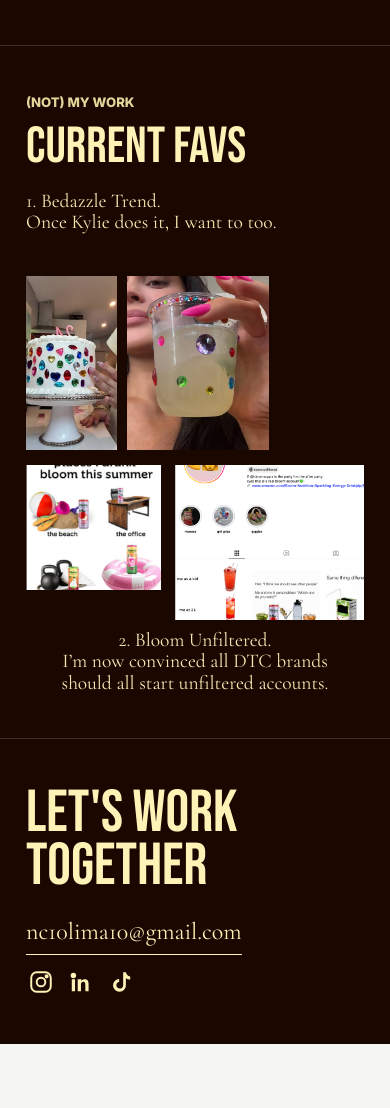
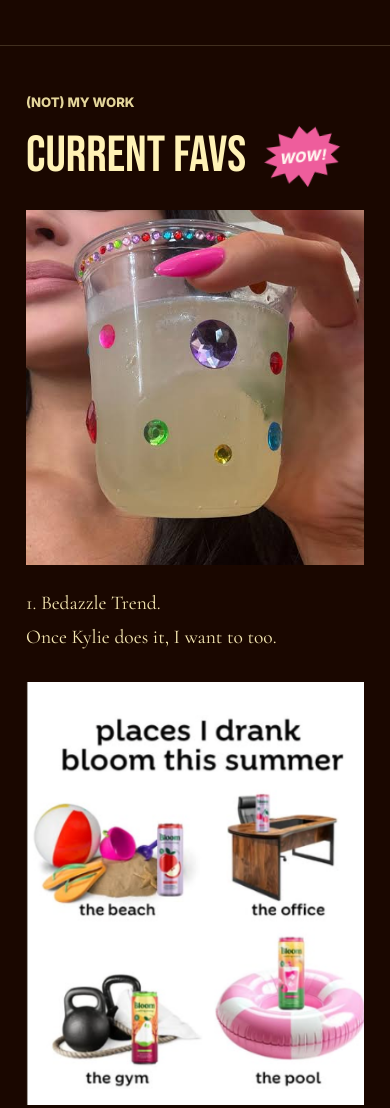
Before and after one commit to nc10lima10-lab/frwd-concepts, a website: page index.html in a window 390 px wide. Shown: the part 3275-4383 px from the top of the page. Before the commit the page ends 4319 px from the top, so only its background shows below. Drawn offline with nearby package versions, Linux system fonts and the light colour scheme; a web font is replaced by a local one.

Commit message:
Rework current favorites showcase

```diff
--- a/index.html
+++ b/index.html
@@ -7,7 +7,7 @@
     <link rel="preconnect" href="https://fonts.googleapis.com" />
     <link rel="preconnect" href="https://fonts.gstatic.com" crossorigin />
     <link
-      href="https://fonts.googleapis.com/css2?family=Bebas+Neue&family=Caveat:wght@500;600&family=Cormorant+Garamond:wght@400;500;600&family=Inter:wght@500;700;800&display=swap"
+      href="https://fonts.googleapis.com/css2?family=Bebas+Neue&family=Caveat:wght@500;600&family=Cormorant+Garamond:wght@400;500;600&family=Inter:wght@500;700;800&family=Oooh+Baby&display=swap"
       rel="stylesheet"
     />
     <link rel="stylesheet" href="styles.css" />
@@ -110,20 +110,29 @@
 
       <section class="favs-case" aria-labelledby="favs-title">
         <p class="section-label">(Not) My Work</p>
-        <h2 id="favs-title">Current Favs</h2>
+        <div class="favs-heading"><h2 id="favs-title">Current Favs</h2><span aria-hidden="true">WOW!</span></div>
         <div class="favs-layout">
-          <div class="favs-copy favs-copy--one">
-            <p>1. Bedazzle Trend.</p>
-            <p>Once Kylie does it, I want to too.</p>
-          </div>
-          <figure class="favs-image favs-image--one"><img src="assets/favs1.jpg" alt="A cake decorated with colorful gems" /></figure>
-          <figure class="favs-image favs-image--two"><img src="assets/favs2.jpg" alt="A drink decorated with colorful gems" /></figure>
-          <figure class="favs-image favs-image--three"><img src="assets/favs3.png" alt="Bloom drink summer favorites graphic" /></figure>
-          <figure class="favs-image favs-image--four"><img src="assets/favs4.png" alt="Bloom Unfiltered social media account preview" /></figure>
-          <div class="favs-copy favs-copy--two">
-            <p>2. Bloom Unfiltered.</p>
-            <p>I’m now convinced all DTC brands<br />should all start unfiltered accounts.</p>
-          </div>
+          <article class="favs-card favs-card--one">
+            <figure class="favs-image"><img src="assets/favs2.jpg" alt="A drink decorated with colorful gems" /></figure>
+            <div class="favs-copy">
+              <p>1. Bedazzle Trend.</p>
+              <p>Once Kylie does it, I want to too.</p>
+            </div>
+          </article>
+          <article class="favs-card favs-card--two">
+            <figure class="favs-image"><img src="assets/favs2.png" alt="Bloom drink summer favorites graphic" /></figure>
+            <div class="favs-copy">
+              <p>2. Bloom Unfiltered Content.</p>
+              <p>I’m now convinced all DTC brands should all start unfiltered social accounts.</p>
+            </div>
+          </article>
+          <article class="favs-card favs-card--three">
+            <figure class="favs-image"><img src="assets/favs3.jpg" alt="Jergens Confetti Cake body lotion promotion" /></figure>
+            <div class="favs-copy">
+              <p>3. Jergens on TikTok Shop.</p>
+              <p>Heavy Confetti Body Lotion promotion gives Jergens an edge over Dove and Eucerin, which aren’t on TikTok Shop.</p>
+            </div>
+          </article>
         </div>
       </section>
 
--- a/styles.css
+++ b/styles.css
@@ -360,10 +360,10 @@ a {
 }
 
 .ai-note span em {
-  font-family: "Caveat", "Comic Sans MS", cursive;
-  font-size: 1.12em;
+  font-family: "Oooh Baby", "Snell Roundhand", "Brush Script MT", cursive;
+  font-size: 1.24em;
   font-style: normal;
-  font-weight: 600;
+  font-weight: 400;
 }
 
 .ai-note i {
@@ -506,6 +506,12 @@ a {
   border-top: 1px solid rgba(255, 242, 182, 0.17);
 }
 
+.favs-heading {
+  display: flex;
+  align-items: center;
+  gap: clamp(18px, 2.4vw, 42px);
+}
+
 .favs-case h2 {
   margin: 0;
   font-family: "Bebas Neue", Impact, sans-serif;
@@ -515,14 +521,44 @@ a {
   text-transform: uppercase;
 }
 
+.favs-heading span {
+  display: grid;
+  width: clamp(4.8rem, 9vw, 8rem);
+  aspect-ratio: 1.25;
+  place-items: center;
+  color: #fff5ee;
+  background: #ee5d9c;
+  clip-path: polygon(50% 0%, 59% 14%, 71% 4%, 75% 20%, 91% 17%, 86% 32%, 100% 40%, 87% 51%, 96% 65%, 79% 66%, 80% 84%, 64% 77%, 53% 100%, 43% 79%, 29% 91%, 25% 74%, 6% 79%, 16% 62%, 0% 53%, 16% 43%, 4% 30%, 23% 29%, 22% 9%, 39% 19%);
+  font-family: Inter, sans-serif;
+  font-size: clamp(.9rem, 1.9vw, 1.65rem);
+  font-style: italic;
+  font-weight: 800;
+  letter-spacing: .02em;
+  transform: rotate(-6deg);
+}
+
 .favs-layout {
-  position: relative;
-  min-height: min(42vw, 510px);
-  margin-top: 26px;
+  display: grid;
+  grid-template-columns: minmax(0, 1.2fr) minmax(0, .96fr) minmax(0, .78fr);
+  align-items: start;
+  gap: clamp(34px, 7.5vw, 120px);
+  margin-top: 38px;
+}
+
+.favs-card {
+  display: grid;
+  gap: 28px;
+}
+
+.favs-card--two {
+  padding-top: 24px;
+}
+
+.favs-card--three {
+  padding-top: 64px;
 }
 
 .favs-image {
-  position: absolute;
   margin: 0;
   overflow: hidden;
 }
@@ -534,37 +570,19 @@ a {
   object-fit: cover;
 }
 
-.favs-image--one {
-  top: 27%;
-  left: 2%;
-  width: 13.6%;
-  height: 66%;
+.favs-card--one .favs-image {
+  aspect-ratio: .95 / 1;
 }
 
-.favs-image--two {
-  top: 27%;
-  left: 18%;
-  width: 27.8%;
-  height: 66%;
+.favs-card--two .favs-image {
+  aspect-ratio: .8 / 1;
 }
 
-.favs-image--three {
-  top: 15.5%;
-  left: 47.7%;
-  width: 17%;
-  height: 48%;
-}
-
-.favs-image--four {
-  top: 0;
-  right: 0;
-  width: 28.2%;
-  height: 63.5%;
+.favs-card--three .favs-image {
+  aspect-ratio: .695 / 1;
 }
 
 .favs-copy {
-  position: absolute;
-  z-index: 1;
   margin: 0;
   color: #f7e9b2;
   font-family: "Cormorant Garamond", Georgia, serif;
@@ -576,16 +594,8 @@ a {
   margin: 0;
 }
 
-.favs-copy--one {
-  top: 0;
-  left: 0;
-}
-
-.favs-copy--two {
-  top: 70%;
-  right: 0;
-  width: 43%;
-  text-align: center;
+.favs-copy p + p {
+  margin-top: 12px;
 }
 
 .about-photo {
@@ -1017,45 +1027,18 @@ a {
   }
 
   .favs-layout {
-    min-height: 128vw;
+    grid-template-columns: 1fr;
+    gap: 34px;
     margin-top: 22px;
-  }
-
-  .favs-image--one {
-    top: 17%;
-    left: 0;
-    width: 27%;
-    height: 35%;
-  }
-
-  .favs-image--two {
-    top: 17%;
-    left: 30%;
-    width: 42%;
-    height: 35%;
-  }
-
-  .favs-image--three {
-    top: 55%;
-    left: 0;
-    width: 40%;
-    height: 25%;
-  }
-
-  .favs-image--four {
-    top: 55%;
-    right: 0;
-    width: 56%;
-    height: 31%;
   }
 
   .favs-copy {
     font-size: clamp(1.1rem, 5vw, 1.55rem);
   }
 
-  .favs-copy--two {
-    top: 88%;
-    width: 100%;
+  .favs-card--two,
+  .favs-card--three {
+    padding-top: 0;
   }
 
   .about-contact h2 {
```
Also changed, not shown: assets/favs1.jpg (deleted), assets/favs2.png (renamed from assets/favs3.png), assets/favs3.jpg (added), assets/favs4.png (deleted).
